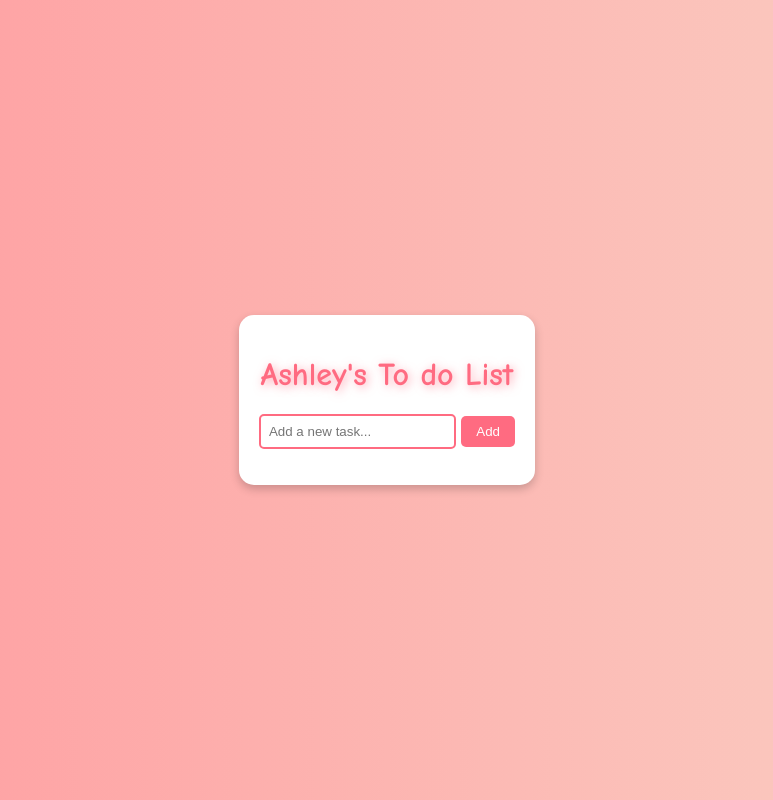
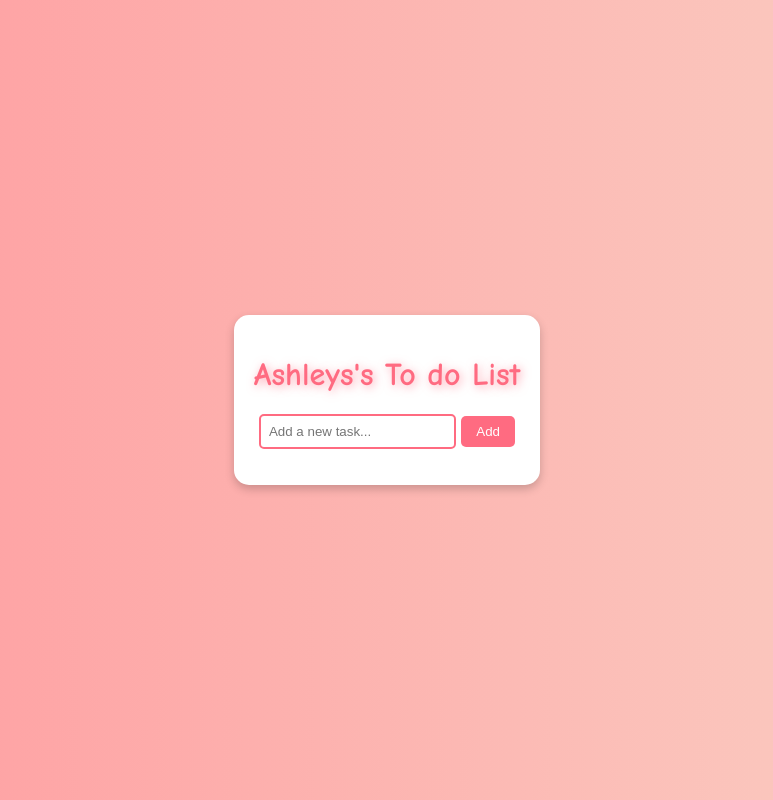
Before and after one commit to ashniv07/docker-sample-repo, a plain HTML site: page index.html in a window 1280 px wide. Shown: the whole page, without its empty margins (253-1026 px from the left). Drawn offline with Linux system fonts and the light colour scheme.

Commit message:
new changese

```diff
--- a/index.html
+++ b/index.html
@@ -8,7 +8,7 @@
 </head>
 <body>
     <div class="container">
-        <h1>Ashley's To do List</h1>
+        <h1>Ashleys's To do List</h1>
         <div class="input-area">
             <input type="text" id="taskInput" placeholder="Add a new task...">
             <button id="addTask">Add</button>
```
